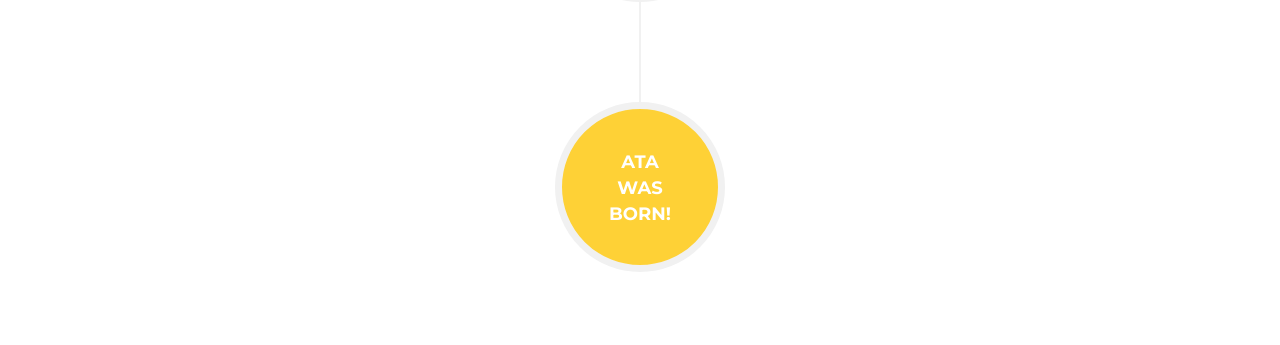
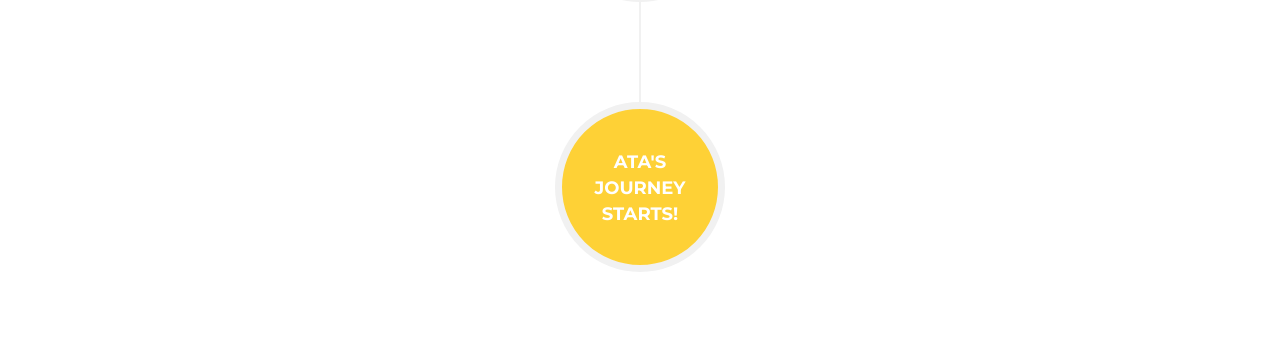
Before and after one commit to atamahjoubfar/atamahjoubfar.github.io, a Jekyll site: the page built from index.html, in a window 1280 px wide and 900 px high, scrolled down 3957 px. Shown: the part 109-454 px from the top of the window. Built offline with Jekyll 4.4.1, drawn with Linux system fonts in a browser that asks for light colours; some web fonts are replaced.

Commit message:
Updated the education start

```diff
--- a/_includes/education.html
+++ b/_includes/education.html
@@ -72,9 +72,9 @@
                         </li>
                         <li class="timeline-inverted">
                             <div class="timeline-image">
-                                <h4>Ata
-                                    <br>was
-                                    <br>born!</h4>
+                                <h4>Ata's
+                                    <br>journey
+                                    <br>starts!</h4>
                             </div>
                         </li>
                     </ul>
```
